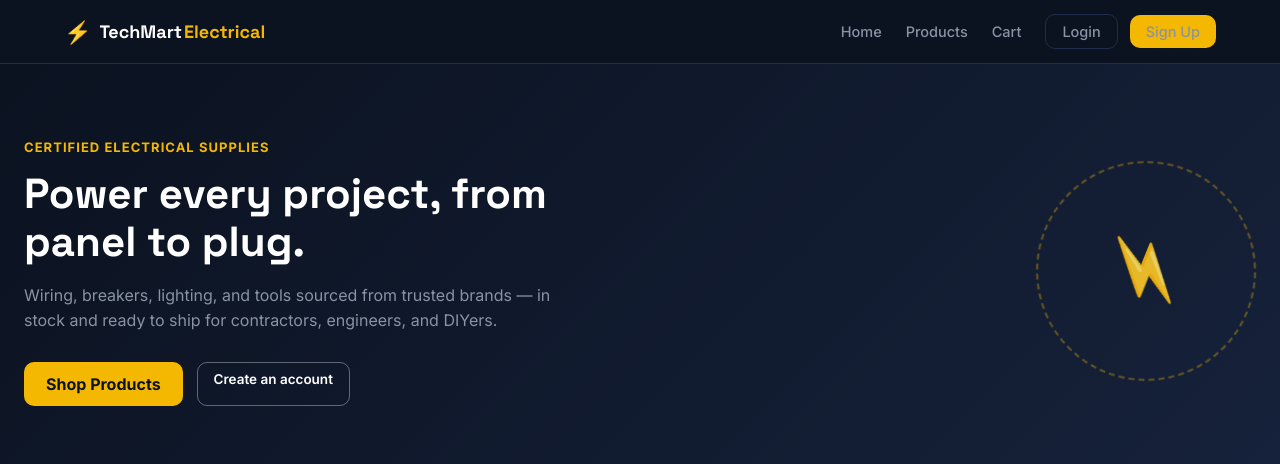
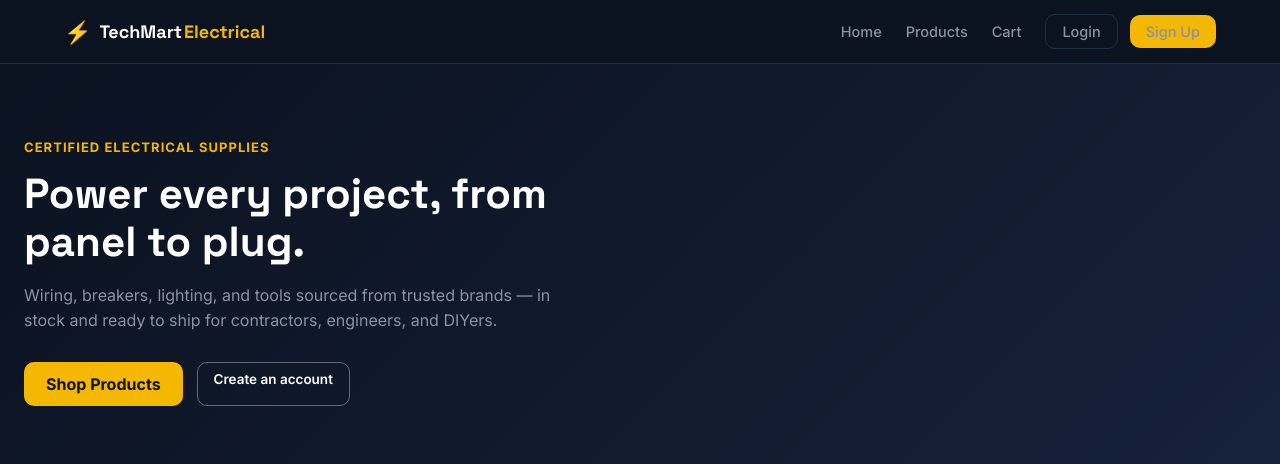
Before and after one commit to Dishalan-Coder/TechMart, a React (Vite) app in the folder Frontend/: page / in a window 1280 px wide. Shown: the top 464 px of the page. Built offline with nearby package versions, Linux system fonts and the light colour scheme; no server answers.

Commit message:
some minimal changes added

```diff
--- a/Frontend/src/assets/css/style.css
+++ b/Frontend/src/assets/css/style.css
@@ -260,21 +260,6 @@
   flex-shrink: 0;
 }
 
-.volt-ring {
-  width: 220px;
-  height: 220px;
-  border-radius: 50%;
-  border: 2px dashed rgba(245, 184, 0, 0.35);
-  display: flex;
-  align-items: center;
-  justify-content: center;
-  animation: spin 18s linear infinite;
-}
-
-.volt-ring span {
-  font-size: 64px;
-  animation: pulse 2s ease-in-out infinite;
-}
 
 @keyframes spin {
   from { transform: rotate(0deg); }
--- a/Frontend/src/pages/Home.jsx
+++ b/Frontend/src/pages/Home.jsx
@@ -41,11 +41,7 @@ export default function Home() {
             <Link to="/register" className="btn-ghost light">Create an account</Link>
           </div>
         </div>
-        <div className="hero-graphic" aria-hidden="true">
-          <div className="volt-ring">
-            <span>⚡</span>
-          </div>
-        </div>
+
       </section>
 
       <section className="section">
```
